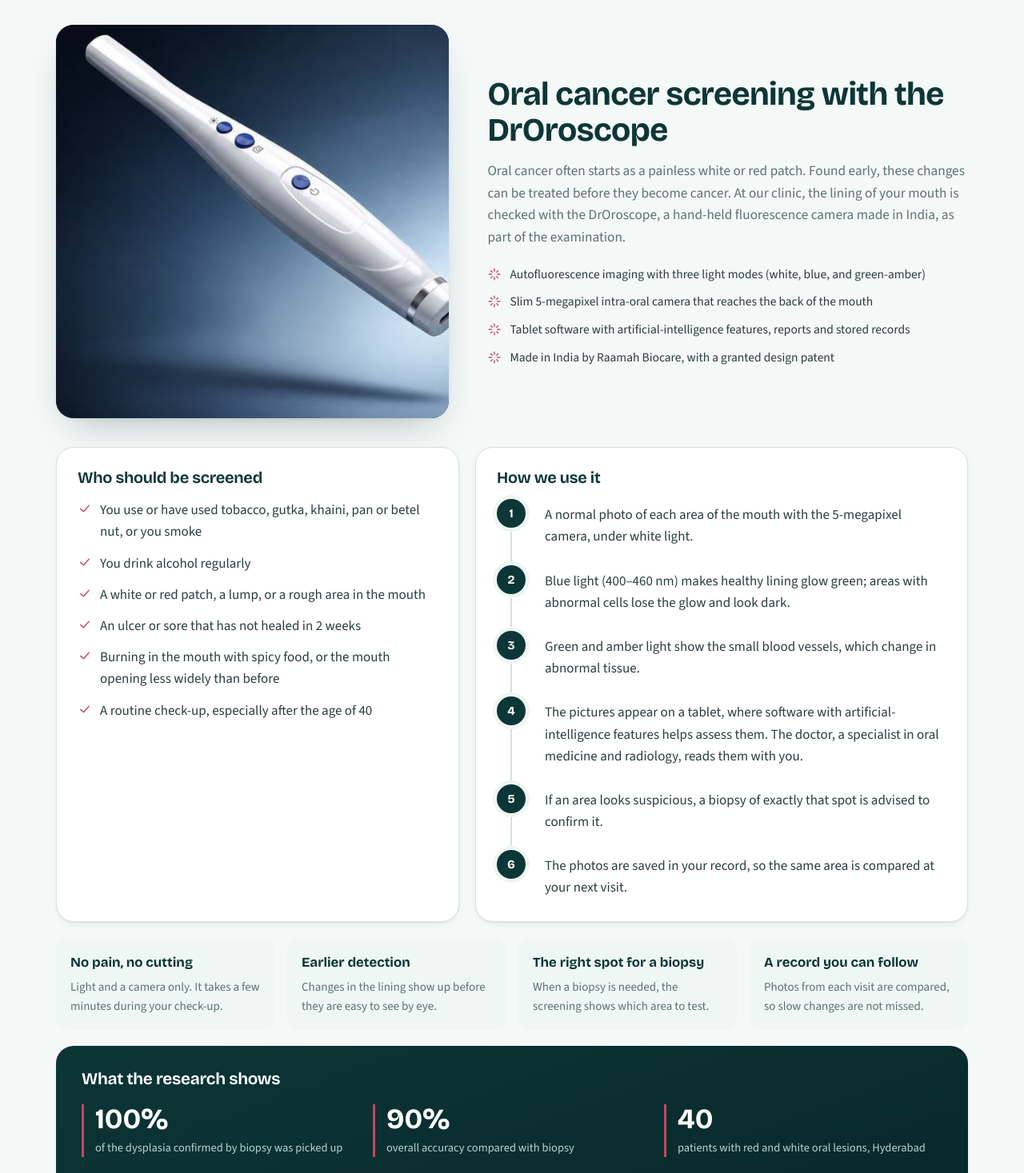
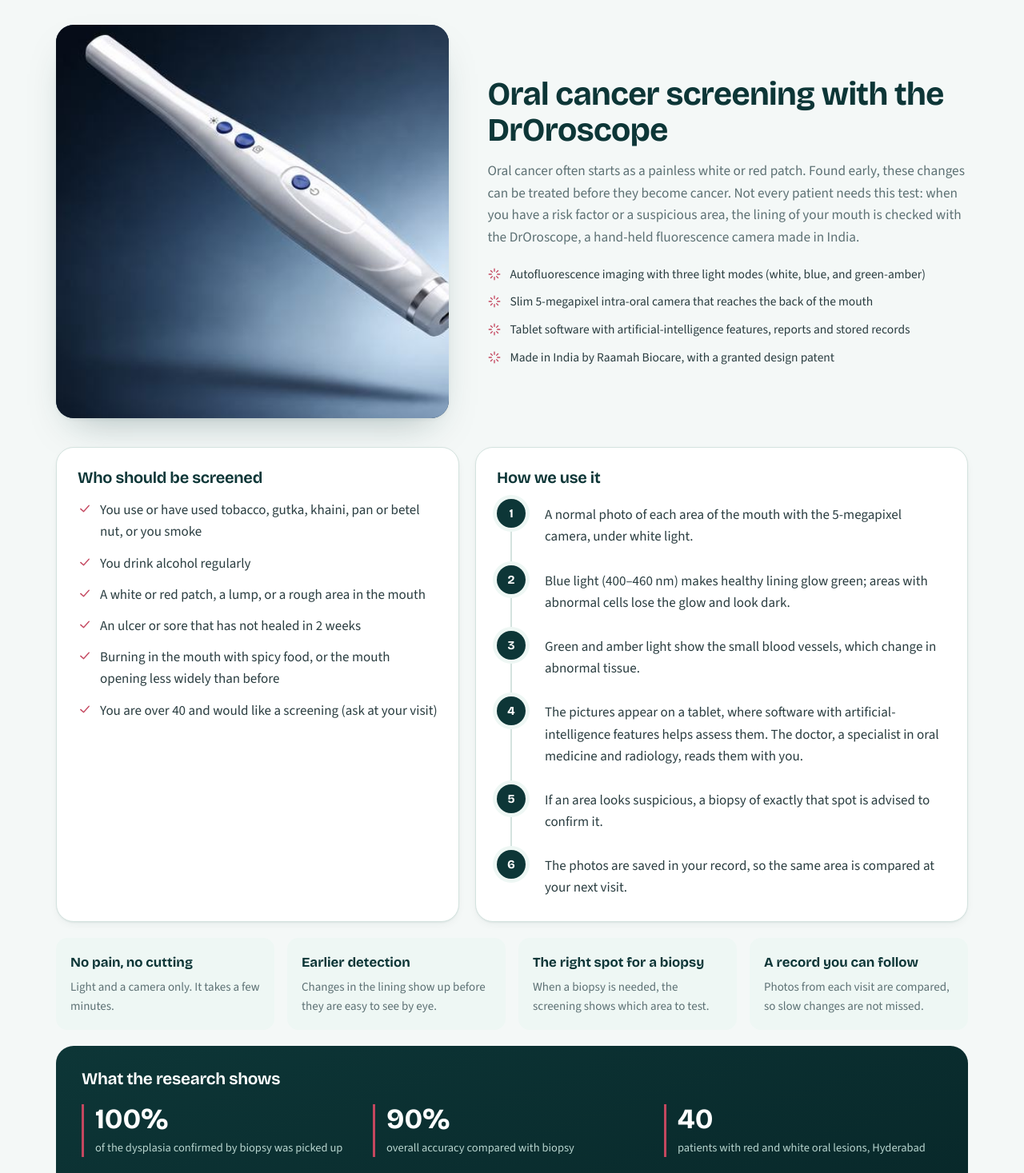
Before and after one commit to drramarajudentalclinic-tech/dental-backend, a React (Vite) app in the folder website/: page / in a window 1280 px wide. Shown: the part 3649-5116 px from the top of the page at 80% size. Built offline with nearby package versions, Linux system fonts and the light colour scheme; no server answers.

Commit message:
Website: DrOroscope where needed

```diff
--- a/website/src/content.js
+++ b/website/src/content.js
@@ -281,7 +281,7 @@
     steps: [
       "Medical history, allergies and current medicines are recorded.",
       "Examination of teeth, gums, tongue and jaw joint, with intra-oral camera photos you can see on the screen.",
-      "Screening of the lining of the mouth with the DrOroscope.",
+      "Where needed (for example, if you use tobacco or have a patch or ulcer), oral cancer screening with the DrOroscope.",
       "Digital X-rays where needed; an OPG or CBCT scan at an imaging centre only if it is needed for a diagnosis.",
       "We explain what we found, the treatment options and the cost before starting anything.",
       "A written prescription where needed, and a date for the next visit.",
@@ -348,9 +348,9 @@
   {
     group: "Gum treatment and laser",
     title: "Oral prophylaxis (scaling and polishing)",
-    uses: ["DrOroscope", "Intra-oral camera"],
+    uses: ["Intra-oral camera"],
     steps: [
-      "Examination of teeth and gums, and screening of the lining of the mouth with the DrOroscope.",
+      "Examination of teeth, gums and the lining of the mouth.",
       "Ultrasonic scaling removes tartar and stains above and just below the gum line.",
       "Hand instruments clean the areas the ultrasonic tip cannot reach.",
       "Polishing makes the tooth surfaces smooth, so plaque collects less.",
@@ -542,14 +542,14 @@
 /* Oral cancer screening with the DrOroscope — facts from the published studies. */
 export const screening = {
   title: "Oral cancer screening with the DrOroscope",
-  lead: "Oral cancer often starts as a painless white or red patch. Found early, these changes can be treated before they become cancer. At our clinic, the lining of your mouth is checked with the DrOroscope, a hand-held fluorescence camera made in India, as part of the examination.",
+  lead: "Oral cancer often starts as a painless white or red patch. Found early, these changes can be treated before they become cancer. Not every patient needs this test: when you have a risk factor or a suspicious area, the lining of your mouth is checked with the DrOroscope, a hand-held fluorescence camera made in India.",
   who: [
     "You use or have used tobacco, gutka, khaini, pan or betel nut, or you smoke",
     "You drink alcohol regularly",
     "A white or red patch, a lump, or a rough area in the mouth",
     "An ulcer or sore that has not healed in 2 weeks",
     "Burning in the mouth with spicy food, or the mouth opening less widely than before",
-    "A routine check-up, especially after the age of 40",
+    "You are over 40 and would like a screening (ask at your visit)",
   ],
   how: [
     "A normal photo of each area of the mouth with the 5-megapixel camera, under white light.",
@@ -560,7 +560,7 @@
     "The photos are saved in your record, so the same area is compared at your next visit.",
   ],
   benefits: [
-    ["No pain, no cutting", "Light and a camera only. It takes a few minutes during your check-up."],
+    ["No pain, no cutting", "Light and a camera only. It takes a few minutes."],
     ["Earlier detection", "Changes in the lining show up before they are easy to see by eye."],
     ["The right spot for a biopsy", "When a biopsy is needed, the screening shows which area to test."],
     ["A record you can follow", "Photos from each visit are compared, so slow changes are not missed."],
@@ -587,7 +587,7 @@
   ["Do I need an appointment?", "Yes. The clinic works by appointment only, Monday to Saturday, 11 am to 7 pm. Call or WhatsApp +91 99088 94449 to book a time. Sunday is a holiday."],
   ["Is root canal treatment painful?", "The tooth is numbed with local anaesthesia before treatment, so you should feel pressure but not pain. Some soreness for a day or two afterwards is common, and the doctor prescribes medicine for it."],
   ["How long does a dental implant take?", "The implant is placed in one sitting under local anaesthesia. It then needs about 3 months to join the bone before the crown is fitted. If a bone graft is needed, healing can take longer; the doctor explains the timeline for your case."],
-  ["Is the oral cancer screening painful?", "No. The DrOroscope only shines light and takes photos of the inside of your mouth. It takes a few minutes during your check-up."],
+  ["Is the oral cancer screening painful?", "No. The DrOroscope only shines light and takes photos of the inside of your mouth. It takes a few minutes, and is done when the doctor advises it or you ask for it."],
   ["What should I bring to my first visit?", "A list of the medicines you take, any medical reports, and any old dental X-rays or scans. If you have diabetes, blood pressure or heart problems, or are pregnant, please tell the doctor."],
   ["Can I see my X-rays and prescriptions later?", "Yes. When the doctor switches on your patient portal and shares them, you can see your visit summaries, prescriptions, X-rays and receipts on your phone."],
   ["How are instruments kept clean?", "Instruments are cleaned, sealed in sterilisation pouches and steam-autoclaved. The pouch is opened in front of you, and needles, gloves and suction tips are used once and thrown away."],
```
